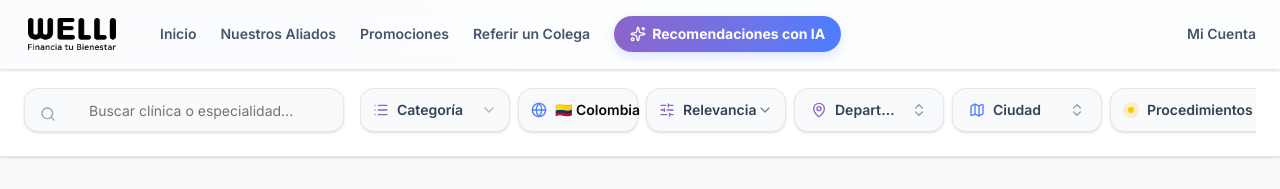
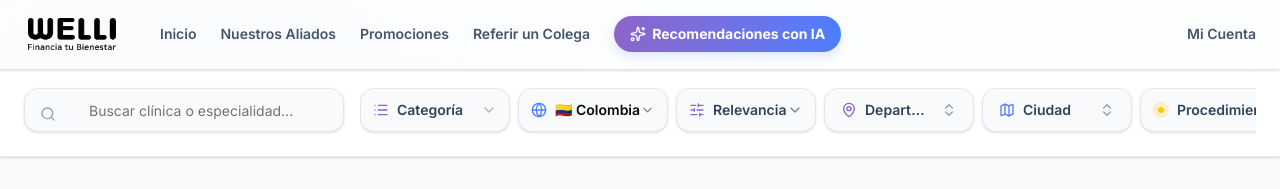
Before and after one commit to juan-barrera-welli/welli-benefits, a Next.js app: page /discover in a window 1280 px wide. Shown: the top 189 px of the page. Built offline with nearby package versions, Linux system fonts and the light colour scheme.

Commit message:
style: extend filter layout to full width matching header and expand country selector

```diff
--- a/src/app/discover/page.tsx
+++ b/src/app/discover/page.tsx
@@ -145,7 +145,7 @@ function DiscoverContent() {
         <div className="flex flex-col min-h-screen bg-slate-50 pb-20">
             {/* Header Search & Filters */}
             <div className="bg-white/95 backdrop-blur-xl border-b border-slate-200 sticky top-[60px] md:top-[72px] z-40 px-6 py-4 shadow-sm transition-all">
-                <div className="max-w-7xl mx-auto space-y-4">
+                <div className="w-full space-y-4">
                     <div className="flex flex-col md:flex-row gap-4">
                         <div className="relative w-full md:w-80 shrink-0 z-40">
                             <Search className="absolute left-4 top-1/2 -translate-y-1/2 text-slate-400 h-4 w-4" />
@@ -216,7 +216,7 @@ function DiscoverContent() {
                                 setSelectedCountry(val)
                                 setSelectedDepartment("Todas")
                             }}>
-                                <SelectTrigger className="h-11 bg-slate-50 border-slate-200 rounded-xl min-w-[120px]">
+                                <SelectTrigger className="h-11 bg-slate-50 border-slate-200 rounded-xl min-w-[150px]">
                                     <div className="flex items-center gap-2 font-semibold">
                                         <Globe className="h-4 w-4 text-[#4C7DFF]" />
                                         <SelectValue placeholder="País" />
@@ -404,7 +404,7 @@ function DiscoverContent() {
 
             {/* Main Content */}
             <div className="px-6 py-8 flex-1">
-                <div className="max-w-7xl mx-auto h-full flex flex-col space-y-6">
+                <div className="w-full h-full flex flex-col space-y-6">
                     <div className="flex flex-col md:flex-row items-start md:items-center justify-between gap-4">
                         <div className="space-y-1">
                             <h1 className="text-2xl font-black text-slate-900 flex items-center gap-2">
```
